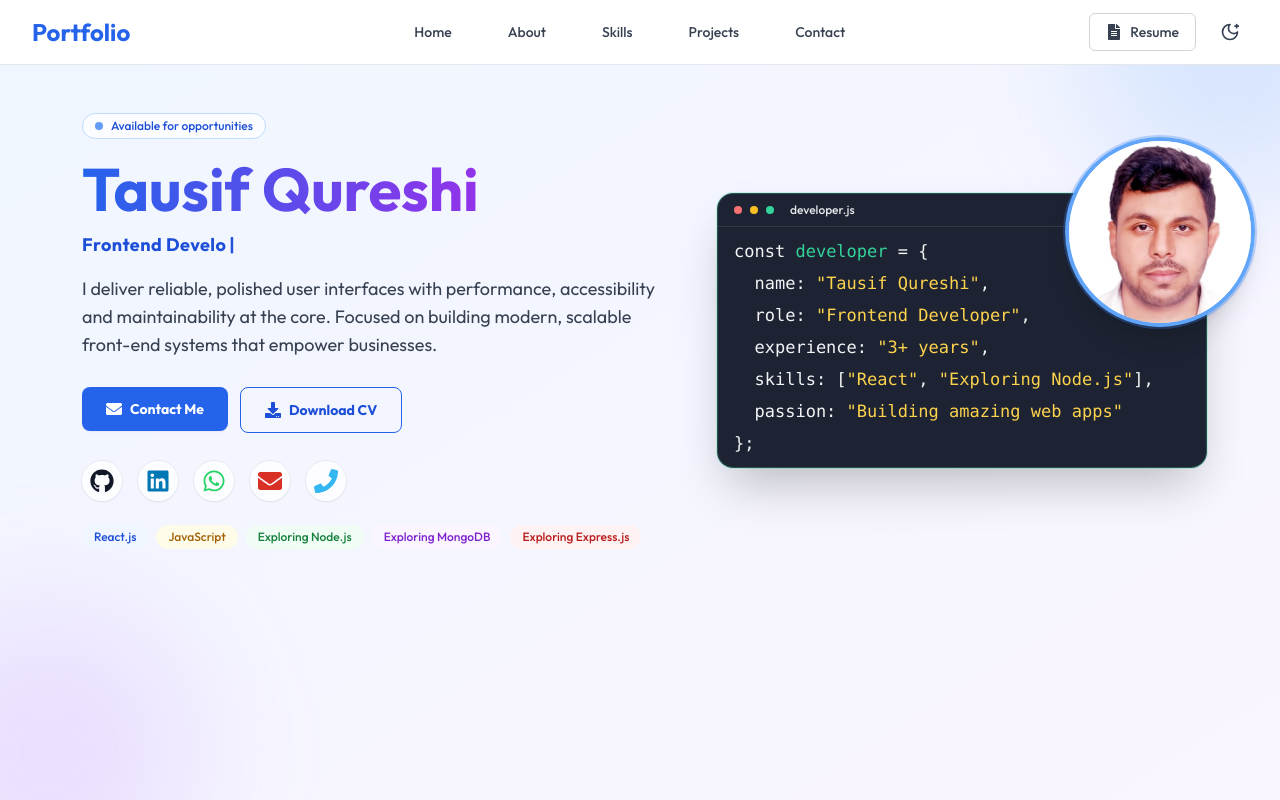
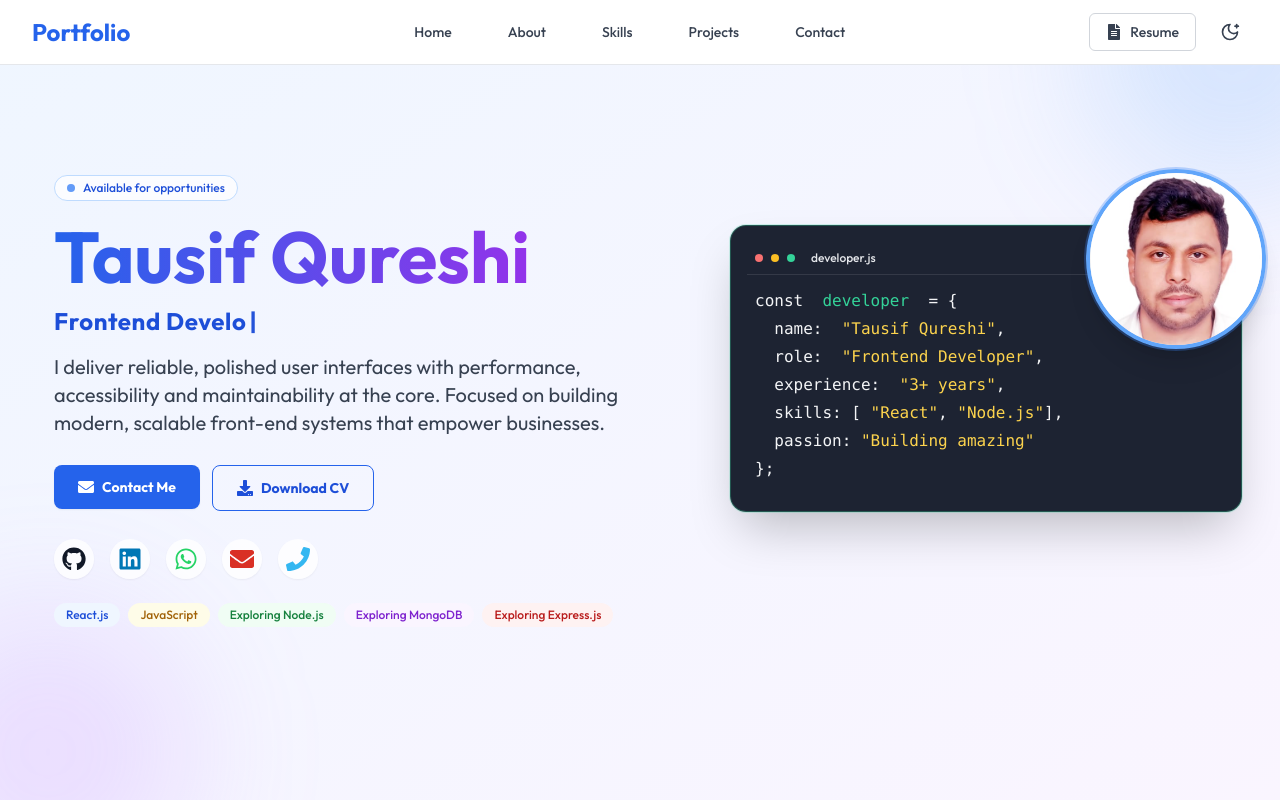
Before and after one commit to Tausifqureshi/React-Portfolio, a React (Vite) app: page / in a window 1280 px wide. Shown: the top 800 px of the page. Built offline with nearby package versions, Linux system fonts and the light colour scheme.

Commit message:
Update Proper code

```diff
--- a/src/components/Hero.jsx
+++ b/src/components/Hero.jsx
@@ -170,16 +170,7 @@
 
 // export default Hero;
 
-
-
-
-
-
-
-
-
-
-
+//
 // import React from "react";
 // import {
 //   FaGithub,
@@ -421,9 +412,7 @@
 
 
 
-
-
-
+// ==================== Proper code this ========================//
 
 import React from "react";
 import {
@@ -452,7 +441,7 @@ const Hero = () => {
   return (
     <section
       id="home"
-      className="relative min-h-screen bg-gradient-to-br from-blue-50 to-purple-50 dark:from-gray-950 dark:to-gray-950"
+      className="relative min-h-screen flex items-center bg-gradient-to-br from-blue-50 to-purple-50 dark:from-gray-950 dark:to-gray-950"
     >
       {/* Background accents */}
       <div className="pointer-events-none absolute inset-0 overflow-hidden">
@@ -460,22 +449,22 @@ const Hero = () => {
         <div className="absolute -bottom-24 -left-24 h-72 w-72 rounded-full bg-purple-400/20 blur-3xl dark:bg-purple-600/10" />
       </div>
 
-      <div className="relative mx-auto max-w-7xl px-4 pt-28 pb-16">
-        <div className="grid grid-cols-1 items-center justify-items-center gap-12 md:grid-cols-12">
-          {/* Left: Content */}
-          <div className="md:col-span-7">
+      <div className="relative mx-auto max-w-7xl px-4 sm:px-6 lg:px-8 py-20">
+        <div className="grid grid-cols-1 md:grid-cols-2 items-center gap-5">
+          {/* Left Content */}
+          <div className= "lg:ml-4">
             <div className="mb-5 inline-flex items-center gap-2 rounded-full border border-blue-200 bg-white/70 px-3 py-1 text-xs font-medium text-blue-700 backdrop-blur dark:border-blue-900/40 dark:bg-white/5 dark:text-blue-300 mx-auto md:mx-0">
               <span className="h-2 w-2 animate-pulse rounded-full bg-blue-500" />
               Available for opportunities
             </div>
 
-            <h1 className="text-4xl font-extrabold leading-tight text-gray-900 dark:text-white md:text-6xl text-center md:text-left">
+            <h1 className="text-4xl font-extrabold leading-tight text-gray-900 dark:text-white md:text-5xl lg:text-6xl xl:text-7xl 2xl:text-8xl text-center md:text-left">
               <span className="bg-gradient-to-r from-blue-600 to-purple-600 bg-clip-text text-transparent">
                 Tausif Qureshi
               </span>
             </h1>
 
-            <h2 className="mt-3 text-base font-semibold tracking-wide text-blue-700 dark:text-blue-300 md:text-lg text-center md:text-left">
+            <h2 className="mt-3 text-base font-semibold tracking-wide text-blue-700 dark:text-blue-300 md:text-lg lg:text-xl xl:text-2xl 2xl:text-3xl text-center md:text-left">
               <Typewriter
                 words={[
                   "Hi, I'm Tausif Qureshi",
@@ -493,18 +482,17 @@ const Hero = () => {
               />
             </h2>
 
-            {/* Description */}
-            <p className="mt-4 mx-auto text-base md:text-lg leading-relaxed text-gray-700 dark:text-gray-400 max-w-xl text-center md:text-left line-clamp-4">
+            <p className="mt-4 text-base md:text-lg lg:text-xl xl:text-xl 2xl:text-2xl leading-relaxed text-gray-700 dark:text-gray-400 max-w-xl text-center md:text-left">
               I deliver reliable, polished user interfaces with performance,
               accessibility and maintainability at the core. Focused on building
               modern, scalable front-end systems that empower businesses.
             </p>
 
             {/* CTA buttons */}
-            <div className="mt-7 flex flex-col gap-3 sm:flex-row items-center justify-center md:items-start md:justify-start">
+            <div className="mt-7 flex flex-col gap-3 sm:flex-row items-center md:items-start">
               <button
                 onClick={handleContactMe}
-                className="inline-flex items-center justify-center rounded-lg bg-blue-600 px-6 py-3 text-sm font-semibold text-white shadow-sm transition hover:bg-blue-700 focus:outline-none focus:ring-2 focus:ring-blue-500 focus:ring-offset-2 dark:focus:ring-offset-gray-900"
+                className="inline-flex items-center justify-center rounded-lg bg-blue-600 px-6 py-3 text-sm font-semibold text-white shadow-sm transition hover:bg-blue-700 focus:outline-none focus:ring-2 focus:ring-blue-500"
               >
                 <FaEnvelope className="mr-2 h-4 w-4" /> Contact Me
               </button>
@@ -516,14 +504,14 @@ const Hero = () => {
               </button>
             </div>
 
-            {/* Social links */}
-            <div className="mt-7 flex items-center justify-center md:justify-start gap-4 w-full md:w-auto mx-auto md:mx-0">
+            {/* Social Links */}
+            <div className="mt-7 flex items-center justify-center md:justify-start gap-4">
               <a
                 href="https://github.com/Tausifqureshi"
                 target="_blank"
                 rel="noopener noreferrer"
                 aria-label="GitHub"
-                className="rounded-full bg-white/80 p-2 text-gray-900 shadow-sm ring-1 ring-black/5 transition hover:scale-110 dark:bg-gray-800 dark:text-white"
+                className="rounded-full bg-white/80 p-2 text-gray-900 shadow-sm transition hover:scale-110 dark:bg-gray-800 dark:text-white"
               >
                 <FaGithub className="h-5 w-5 sm:h-6 sm:w-6" />
               </a>
@@ -532,7 +520,7 @@ const Hero = () => {
                 target="_blank"
                 rel="noopener noreferrer"
                 aria-label="LinkedIn"
-                className="rounded-full bg-white/80 p-2 text-[#0077B5] shadow-sm ring-1 ring-black/5 transition hover:scale-110 dark:bg-gray-800"
+                className="rounded-full bg-white/80 p-2 text-[#0077B5] shadow-sm transition hover:scale-110 dark:bg-gray-800"
               >
                 <FaLinkedin className="h-5 w-5 sm:h-6 sm:w-6" />
               </a>
@@ -541,7 +529,7 @@ const Hero = () => {
                 target="_blank"
                 rel="noopener noreferrer"
                 aria-label="WhatsApp"
-                className="rounded-full bg-white/80 p-2 text-[#25D366] shadow-sm ring-1 ring-black/5 transition hover:scale-110 dark:bg-gray-800"
+                className="rounded-full bg-white/80 p-2 text-[#25D366] shadow-sm transition hover:scale-110 dark:bg-gray-800"
               >
                 <FaWhatsapp className="h-5 w-5 sm:h-6 sm:w-6" />
               </a>
@@ -550,21 +538,21 @@ const Hero = () => {
                 target="_blank"
                 rel="noopener noreferrer"
                 aria-label="Email"
-                className="rounded-full bg-white/80 p-2 text-[#D93025] shadow-sm ring-1 ring-black/5 transition hover:scale-110 dark:bg-gray-800"
+                className="rounded-full bg-white/80 p-2 text-[#D93025] shadow-sm transition hover:scale-110 dark:bg-gray-800"
               >
                 <FaEnvelope className="h-5 w-5 sm:h-6 sm:w-6" />
               </a>
               <a
                 href="tel:+918429097693"
                 aria-label="Phone"
-                className="rounded-full bg-white/80 p-2 text-[#34B7F1] shadow-sm ring-1 ring-black/5 transition hover:scale-110 dark:bg-gray-800"
+                className="rounded-full bg-white/80 p-2 text-[#34B7F1] shadow-sm transition hover:scale-110 dark:bg-gray-800"
               >
                 <FaPhone className="h-5 w-5 sm:h-6 sm:w-6" />
               </a>
             </div>
 
-            {/* Quick skills */}
-            <div className="mt-6 flex flex-wrap gap-2">
+            {/* Skills */}
+            <div className="mt-6 flex flex-wrap gap-2 justify-center md:justify-start">
               {[
                 {
                   label: "React.js",
@@ -602,35 +590,30 @@ const Hero = () => {
             </div>
           </div>
 
-          {/* Right: Developer card + portrait */}
-          <div className="md:col-span-5">
-            <div
-              className="
-              relative mx-auto w-full
-              max-w-[92vw] sm:w-[420px]
-              md:w-[480px] lg:w-[490px]
-              md:translate-x-0
-              xl:-translate-x-14 2xl:-translate-x-20
-            "
-            >
-              {/* Portrait image */}
-              <div
-                className="mx-auto mb-4 z-20 h-[140px] w-[140px] overflow-hidden rounded-full border-4 border-blue-400 bg-white/90 shadow-xl ring-2 ring-blue-500/30 transition-all duration-300 hover:z-50 hover:scale-[1.06] dark:bg-white/5
-                md:absolute md:-right-6 md:-top-10 md:h-[170px] md:w-[170px]
-                lg:-right-8 lg:-top-12 lg:h-[180px] lg:w-[180px]
-                xl:-right-12 xl:-top-14 xl:h-[190px] xl:w-[190px]"
+{/* Right Content (Image + Card) */}
+        <div className="flex justify-center md:justify-end">
+            <div className="relative w-full max-w-sm md:max-w-md lg:max-w-lg md:mb-16">
+              {/* Portrait */}
+              <div className="mx-auto mb-[.4rem] z-20 h-[160px] w-[160px] overflow-hidden rounded-full border-4 border-blue-400 bg-white/90 shadow-xl ring-2 ring-blue-500/30 transition-all duration-300 hover:z-50 hover:scale-[1.06] dark:bg-white/5 md:absolute md:-top-14 md:-right-2 lg:h-[180px] lg:w-[180px]  md:left-auto md:mx-0 md:mb-0 md:translate-x-0 md:h-[160px] md:w-[160px] lg:-right-6 lg:-top-14"
+
+              // className="mx-auto mb-4 z-20 h-[140px] w-[140px] overflow-hidden rounded-full border-4 border-blue-400 bg-white/90 shadow-xl ring-2 ring-blue-500/30 transition-all duration-300 hover:z-50 hover:scale-[1.06] dark:bg-white/5 md:absolute md:left-auto md:mx-0 md:mb-0 md:translate-x-0 md:-right-10 md:-top-12 md:h-[170px] md:w-[170px] lg:-right-12 lg:-top-14 lg:h-[190px] lg:w-[190px]"
+
               >
                 <img
                   src={Image}
                   alt="Tausif Qureshi portrait"
-                  className="h-full w-full object-top object-cover transition-transform duration-300"
-                  loading="lazy"
+                  className="h-full w-full object-cover object-top"
                 />
               </div>
 
-              {/* Developer code card */}
-              <div className="group/card relative z-10 rounded-2xl border border-emerald-400/30 bg-gray-900/95 text-gray-100 shadow-2xl ring-1 ring-emerald-400/20 transition-transform duration-300 hover:-translate-y-1 hover:scale-[1.02] hover:z-40">
-                <div className="flex items-center gap-2 border-b border-white/10 px-4 py-2 text-xs text-gray-300">
+              {/* Developer Card */}
+              <div className="group/card relative z-10 md:mt-0 rounded-2xl border border-emerald-400/30 bg-gray-900/95 text-gray-100 shadow-2xl ring-1 ring-emerald-400/20 p-4 transition-transform duration-300 hover:-translate-y-1 hover:scale-[1.02] hover:z-40"
+
+
+              // group/card relative z-10 rounded-2xl border border-emerald-400/30 bg-gray-900/95 text-gray-100 shadow-2xl ring-1 ring-emerald-400/20 transition-transform duration-300 hover:-translate-y-1 hover:scale-[1.02] hover:z-40"
+
+              >
+                <div className="flex items-center gap-2 border-b border-white/10 px-2 py-2 text-xs text-gray-300">
                   <span className="h-2 w-2 rounded-full bg-red-400" />
                   <span className="h-2 w-2 rounded-full bg-amber-400" />
                   <span className="h-2 w-2 rounded-full bg-emerald-400" />
@@ -638,29 +621,21 @@ const Hero = () => {
                     developer.js
                   </span>
                 </div>
-                <pre className="px-4 py-2 text-[16px] md:text-[17px] leading-8 font-mono">
-                  {`const `}
-                  <span className="text-emerald-400">developer</span>
-                  {` = {\n`}
-                  {`  name: `}
-                  <span className="text-amber-300">"Tausif Qureshi"</span>
-                  {`,\n  role: `}
-                  <span className="text-amber-300">"Frontend Developer"</span>
-                  {`,\n  experience: `}
-                  <span className="text-amber-300">"3+ years"</span>
-                  {`,\n  skills: [`}
-                  <span className="text-amber-300">"React"</span>
-                  {`, `}
-                  <span className="text-amber-300">"Exploring Node.js"</span>
+                <pre className="px-2 py-3 text-[15px] md:text-[16px] leading-7 font-mono">
+                  {`const `} <span className="text-emerald-400">developer</span> {` = {\n`}
+                  {`  name: `} <span className="text-amber-300">"Tausif Qureshi"</span>
+                  {`,\n  role: `} <span className="text-amber-300">"Frontend Developer"</span>
+                  {`,\n  experience: `} <span className="text-amber-300">"3+ years"</span>
+                  {`,\n  skills: [`} <span className="text-amber-300">"React"</span>,{" "}
+                  <span className="text-amber-300">"Node.js"</span>
                   {`],\n  passion: `}
-                  <span className="text-amber-300">
-                    "Building amazing web apps"
-                  </span>
+                  <span className="text-amber-300">"Building amazing"</span>
                   {`\n};`}
                 </pre>
               </div>
             </div>
           </div>
+
         </div>
       </div>
     </section>
```
Also changed, not shown: src/components/Contact.jsx (+88 -0 lines).
